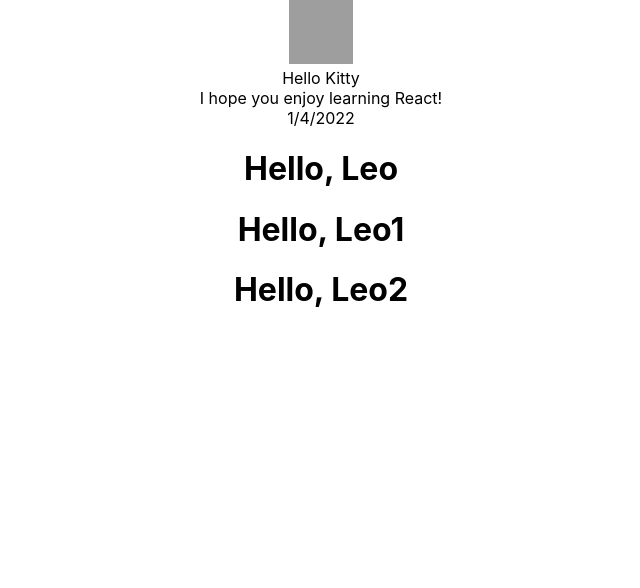
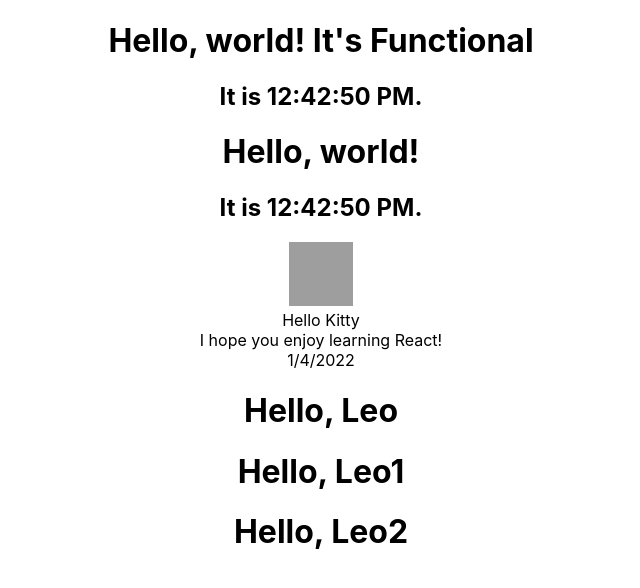
Before and after one commit to LeeSeokbong/2022-working-out, a React (Create React App) app in the folder lecture/my-app/: page / in a window 1280 px wide. Shown: the top 588 px of the page, without its empty margins (319-959 px from the left). Built offline with nearby package versions, Linux system fonts and the light colour scheme; grey boxes are pictures that could not be loaded.

Commit message:
패캠 강의 Part1_2_05

```diff
--- a/lecture/my-app/src/App.js
+++ b/lecture/my-app/src/App.js
@@ -1,11 +1,15 @@
 import './App.css';
 
 import Extraction from './Part1_2_04/Extraction';
-import Composition from './Part1_2_04/Part1_2_04';
+import Composition from './Part1_2_04/Composition';
+import ClassComponent from './Part1_2_05/ClassComponent';
+import FunctionalComponent from './Part1_2_05/FunctionalComponent';
 
 function App() {
   return (
     <div className="App">
+      <FunctionalComponent/>
+      <ClassComponent/>
       <Extraction/>
       <Composition/>
     </div>
--- /dev/null
+++ b/lecture/my-app/src/Part1_2_05/ClassComponent.jsx
@@ -0,0 +1,34 @@
+import React, { Component } from 'react'
+
+export default class ClassComponent extends Component {
+    constructor(props) {
+        super(props);
+        this.state = {date: new Date()};
+      }
+
+      componentDidMount() {
+        this.timerID = setInterval(
+          () => this.tick(),
+          1000
+        );
+      }
+
+      componentWillUnmount() {
+        clearInterval(this.timerID);
+      }
+
+      tick() {
+        this.setState({
+          date: new Date()
+        });
+      }
+
+      render() {
+        return (
+          <div>
+            <h1>Hello, world!</h1>
+            <h2>It is {this.state.date.toLocaleTimeString()}.</h2>
+          </div>
+        );
+      }
+}
--- /dev/null
+++ b/lecture/my-app/src/Part1_2_05/FunctionalComponent.jsx
@@ -0,0 +1,23 @@
+import React, {useState, useEffect} from 'react';
+
+export default function FunctionalComponent() {
+    const [date, setDate] = useState(new Date());
+
+    const tick =() => {
+        setDate(new Date())
+    };
+
+    useEffect(() => {
+        const interval = setInterval(() => tick(), 1000)
+
+        return () => {
+            clearInterval(interval)
+        }
+    }, []);
+    return (
+          <div>
+            <h1>Hello, world! It's Functional</h1>
+            <h2>It is {date.toLocaleTimeString()}.</h2>
+          </div>
+        );
+}
```
Also changed, not shown: lecture/my-app/src/Part1_2_04/Composition.jsx (renamed from lecture/my-app/src/Part1_2_04/Part1_2_04.jsx).
